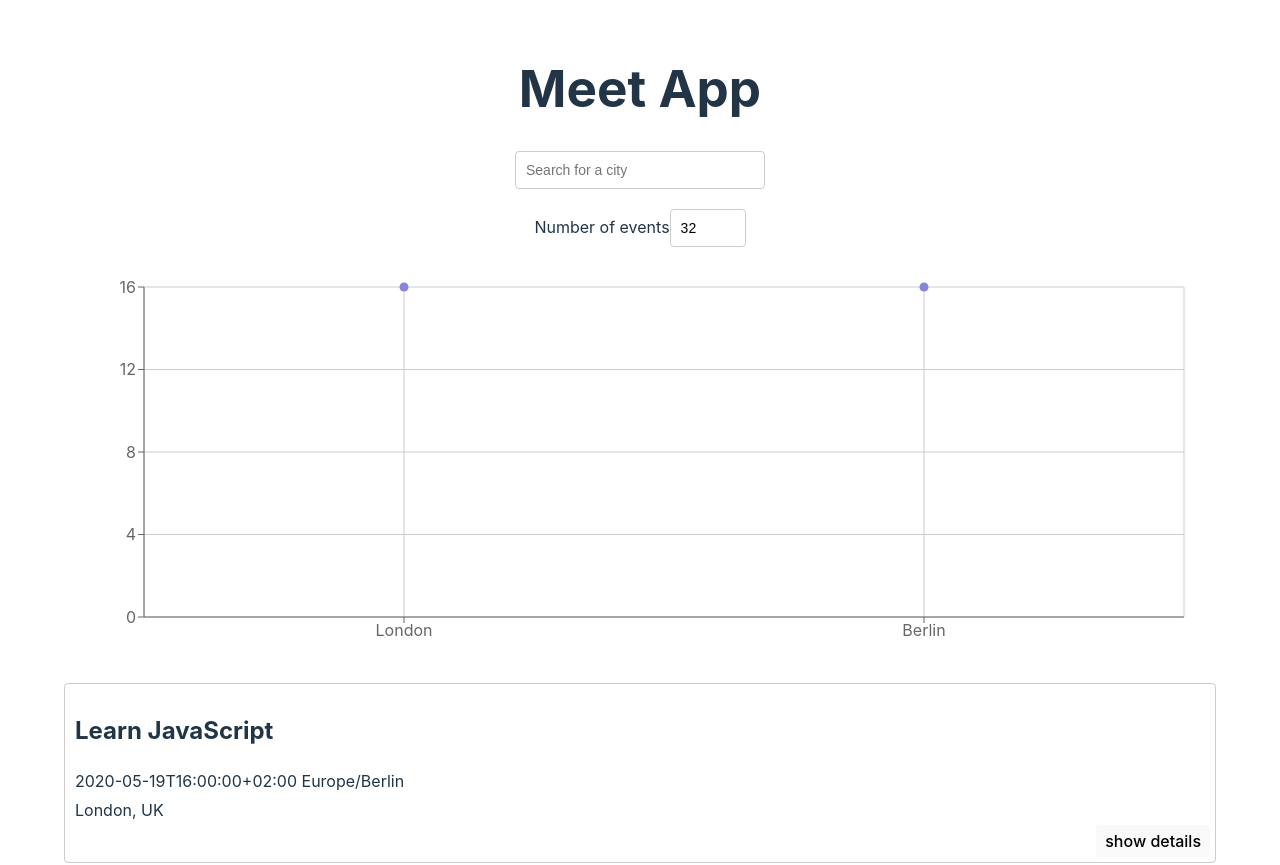
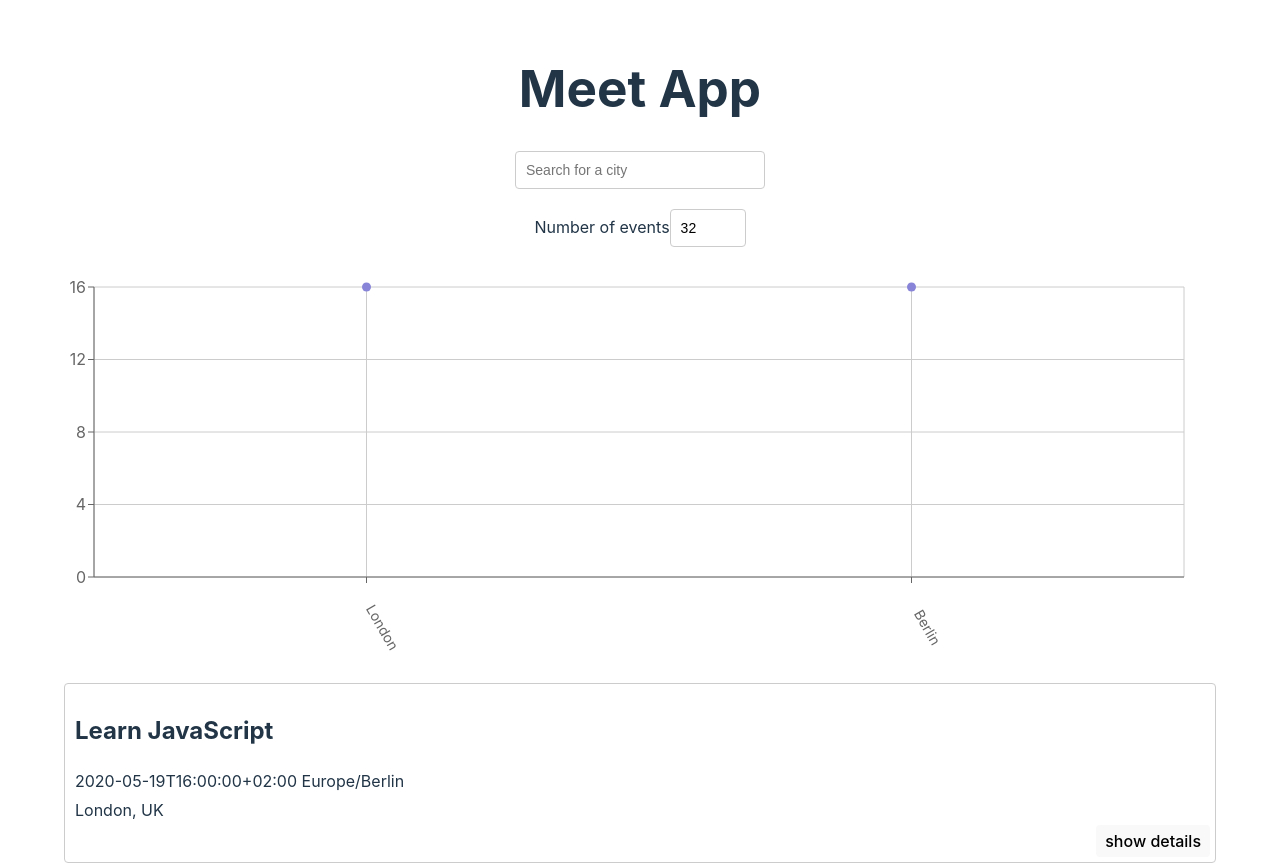
Before and after one commit to redonthehead123/meet_app, a React (Vite) app: page / in a window 1280 px wide. Shown: the top 865 px of the page. Built offline with nearby package versions, Linux system fonts and the light colour scheme.

Commit message:
Update CityEventsChart.jsx

```diff
--- a/src/components/CityEventsChart.jsx
+++ b/src/components/CityEventsChart.jsx
@@ -18,7 +18,7 @@
   const getData = () => {
     const data = allLocations.map((location) => {
       const count = events.filter((event) => event.location === location).length
-      const city = location.split(', ')[0]
+      const city = location.split((/, | - /))[0]
       return { city, count };
     })
     return data;
@@ -30,12 +30,15 @@
         margin={{
           top: 20,
           right: 20,
-          bottom: 20,
-          left: 20,
+          bottom: 60,
+          left: -30,
         }}
       >
         <CartesianGrid />
-        <XAxis type="category" dataKey="city" name="city" />
+        <XAxis
+          type="category" dataKey="city" name="city"
+          angle={60} interval={0} tick={{ dx: 20, dy: 40, fontSize: 14 }}
+        />
         <YAxis type="number" dataKey="count" name="number of events" />
         <Tooltip cursor={{ strokeDasharray: '3 3' }} />
         <Scatter name="A school" data={data} fill="#8884d8" />
```
